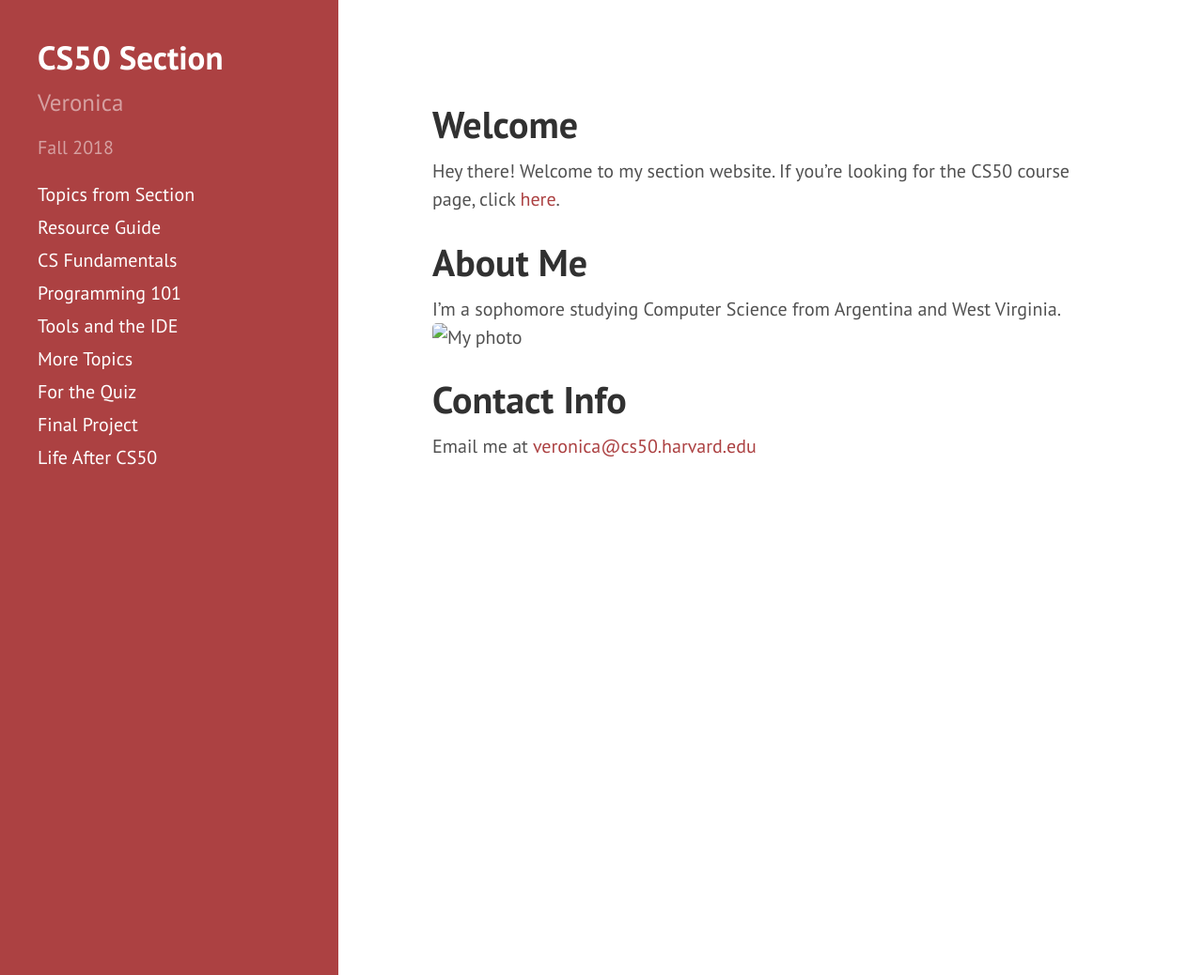
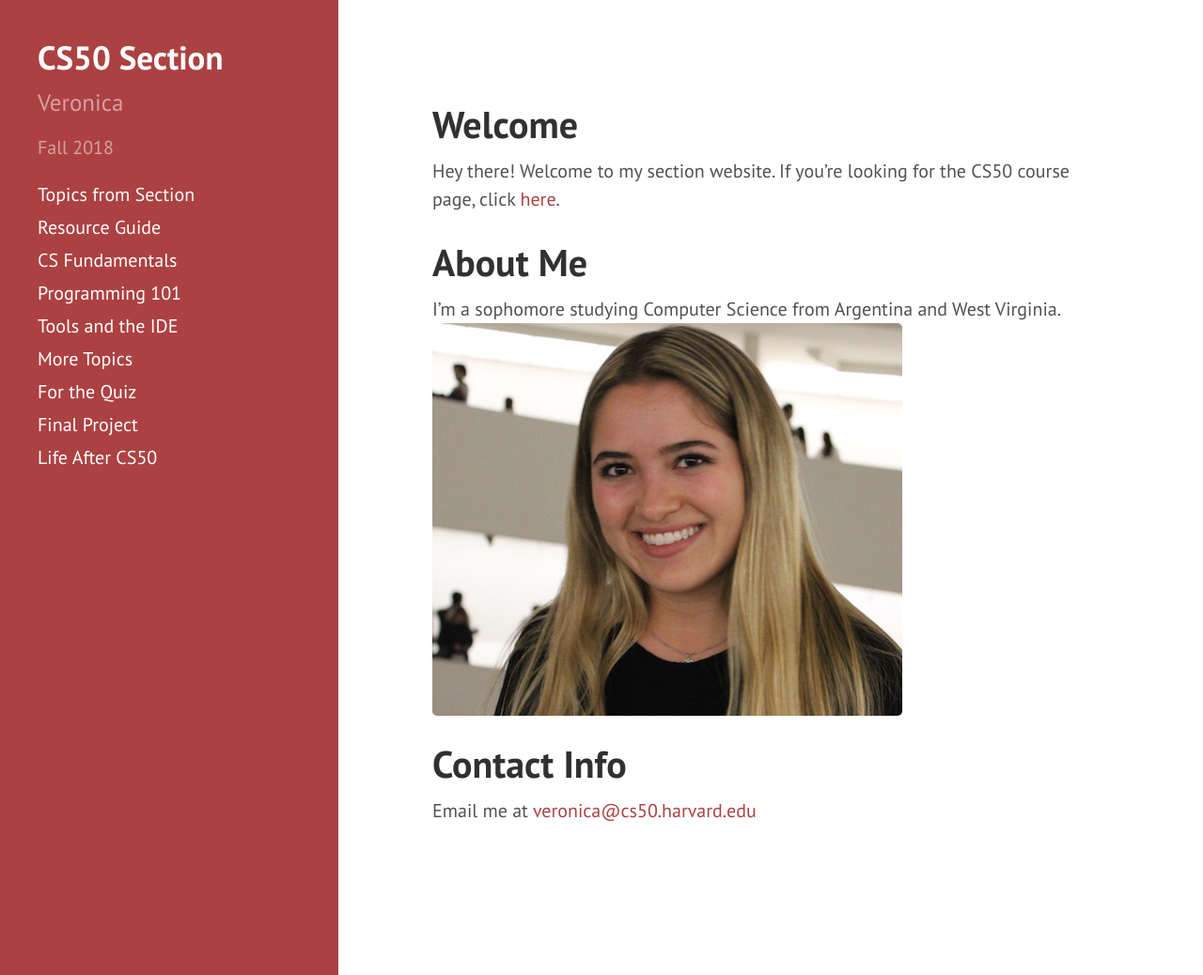
Before and after one commit to veronicanutting/CS50-section, a Jekyll site: the page built from index.md, in a window 1280 px wide and 1038 px high. Shown: the whole window at 94% size. Built offline with Jekyll 4.4.1, drawn with Linux system fonts in a browser that asks for light colours; nearby versions of some CDN libraries; our own code applies the rules of GitHub Pages for plain Markdown files.

Commit message:
updating photo

```diff
--- a/index.md
+++ b/index.md
@@ -9,7 +9,7 @@ Hey there! Welcome to my section website. If you're looking for the CS50 course
 # About Me
 
 I'm a sophomore studying Computer Science from Argentina and West Virginia.
-![My photo](veronica.jpg)
+![My photo](images/veronica.jpg)
 
 # Contact Info
 
```
